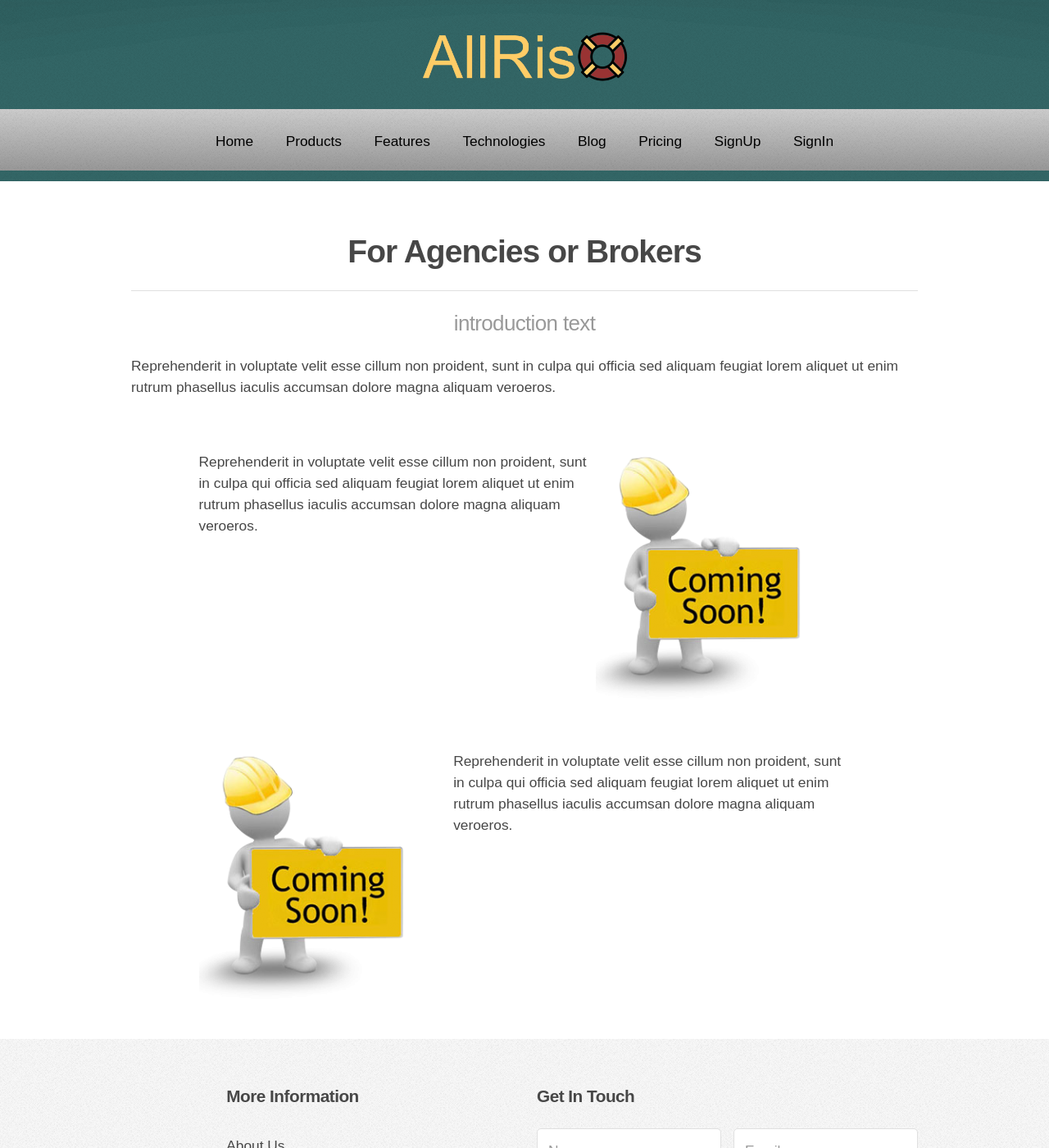
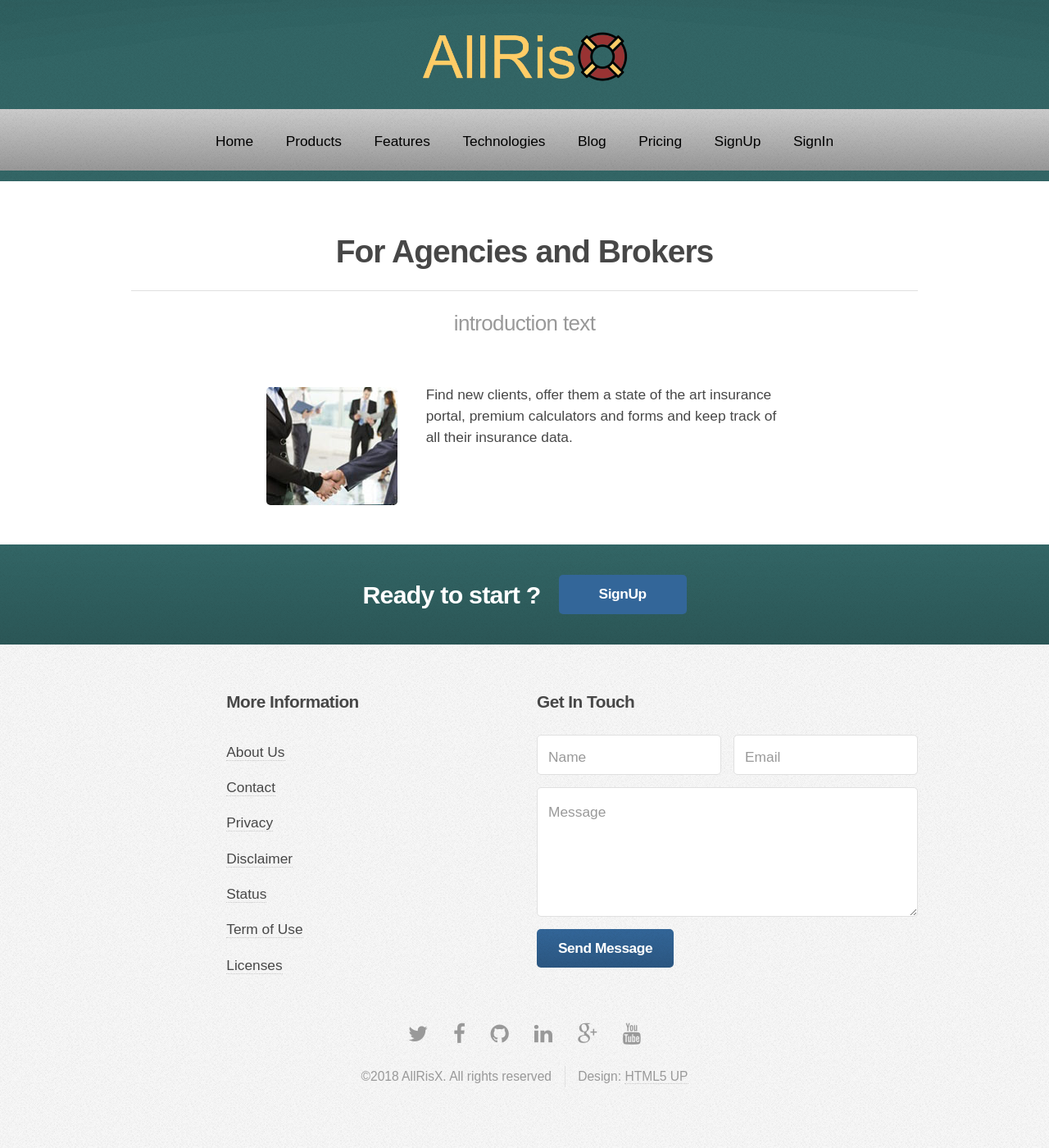
Before and after one commit to alljustincase/allrisx.com, a Jekyll site: the page built from _products/agencies-brokers.md, in a window 1280 px wide and 1400 px high. Shown: the whole window at 82% size. Built offline with Jekyll 4.4.1, drawn with Linux system fonts in a browser that asks for light colours.

Commit message:
Updated 4 files via CloudCannon

```diff
--- a/_products/agencies-brokers.md
+++ b/_products/agencies-brokers.md
@@ -1,13 +1,9 @@
 ---
-title: For Agencies or Brokers
+title: For Agencies and Brokers
 categories: Products
-featured1: /assets/images/products/under_construction.png
-featured2: /assets/images/products/under_construction.png
-featured3: /assets/images/products/under_construction.png
-layout: three-img-post
+featured: /assets/images/products/agencies-brokers.jpg
+layout: post
 permalink: /products/agencies-brokers.html
 intro: introduction text
-desc1: <p>Reprehenderit in voluptate velit esse cillum non proident, sunt in culpa qui officia  sed aliquam feugiat lorem aliquet ut enim rutrum phasellus iaculis accumsan dolore magna aliquam veroeros.</p>
-desc2:	<p>Reprehenderit in voluptate velit esse cillum non proident, sunt in culpa qui officia  sed aliquam feugiat lorem aliquet ut enim rutrum phasellus iaculis accumsan dolore magna aliquam veroeros.</p>
-desc3:	<p>Reprehenderit in voluptate velit esse cillum non proident, sunt in culpa qui officia  sed aliquam feugiat lorem aliquet ut enim rutrum phasellus iaculis accumsan dolore magna aliquam veroeros.</p>
 ---
+<p>Find new clients, offer them a state of the art insurance portal, premium calculators and forms and keep track of all their insurance data.</p>
```
Also changed, not shown: _products/businesses-corporations.md (added, +9 -0 lines), _products/ind-fam.md (+3 -7 lines), _products/insurance-companies.md (+3 -7 lines).
